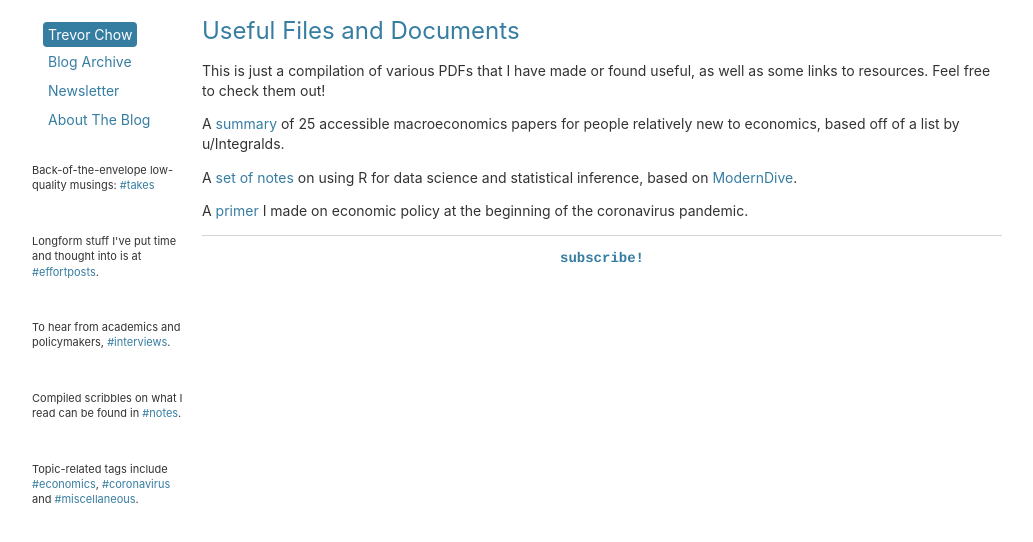
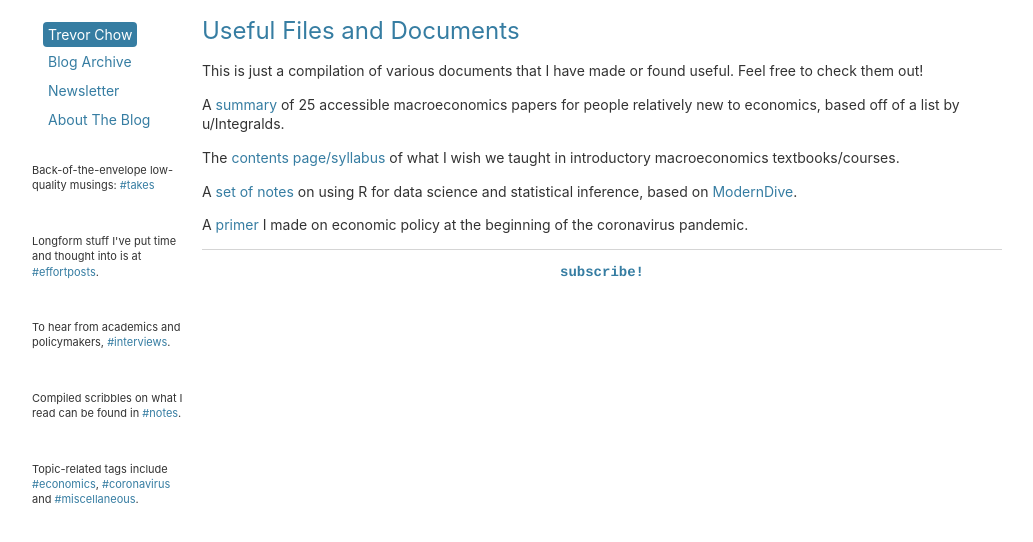
Before and after one commit to tmychow/tmychow.github.io, a Jekyll site: the page built from usefulfiles/index.html, in a window 1280 px wide. Shown: the top 542 px of the page, without its empty margins (28-1061 px from the left). Built offline with Jekyll 4.4.1, drawn with Linux system fonts in a browser that asks for light colours.

Commit message:
Update index.html

```diff
--- a/usefulfiles/index.html
+++ b/usefulfiles/index.html
@@ -4,8 +4,9 @@ title: Trevor's Mostly Economic Musings
 ---
 <div class="blurb">
 	<h1>Useful Files and Documents</h1>
-  	<p>This is just a compilation of various PDFs that I have made or found useful, as well as some links to resources. Feel free to check them out!</p>
+  	<p>This is just a compilation of various documents that I have made or found useful. Feel free to check them out!</p>
 	<p>A <a href="/assets/25papers-macro101.pdf">summary</a> of 25 accessible macroeconomics papers for people relatively new to economics, based off of a list by u/Integralds.</p>
+	<p>The <a href="/assets/contentspage.png">contents page/syllabus</a> of what I wish we taught in introductory macroeconomics textbooks/courses.</p>
 	<p>A <a href="/assets/moderndive-notes.pdf">set of notes</a> on using R for data science and statistical inference, based on <a href="https://moderndive.com">ModernDive</a>.</p>
 	<p>A <a href="/assets/covid19-economics.pdf">primer</a> I made on economic policy at the beginning of the coronavirus pandemic.</p>
 </div><!-- /.blurb -->
```
